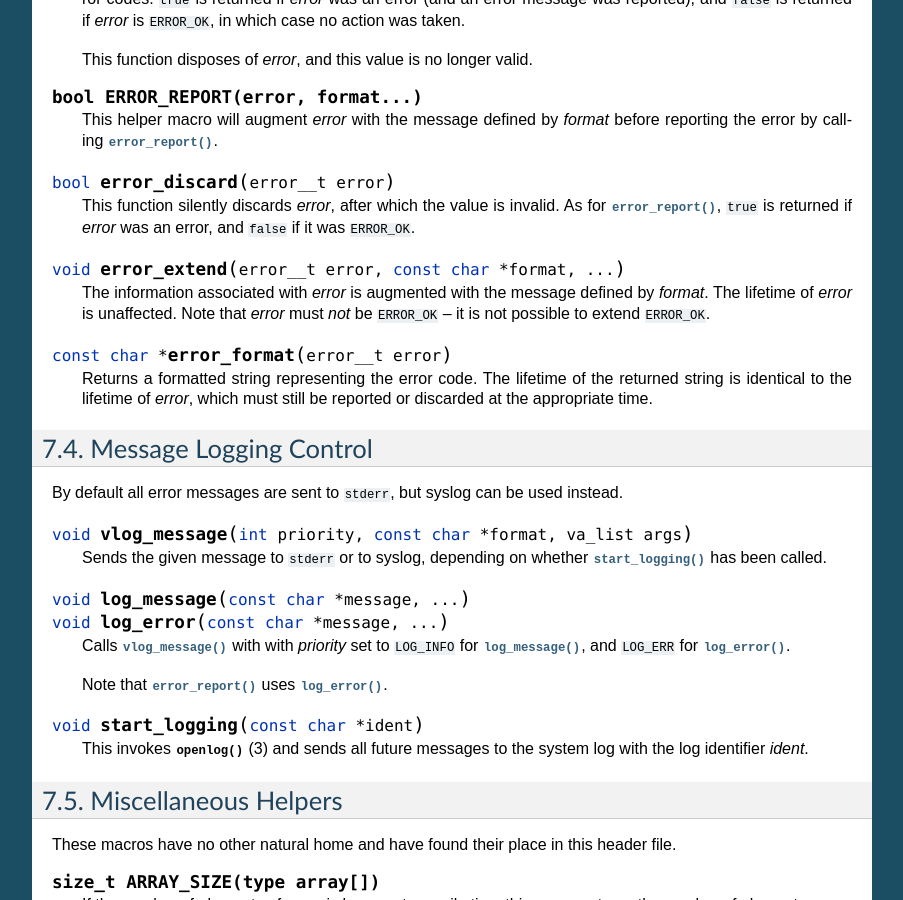
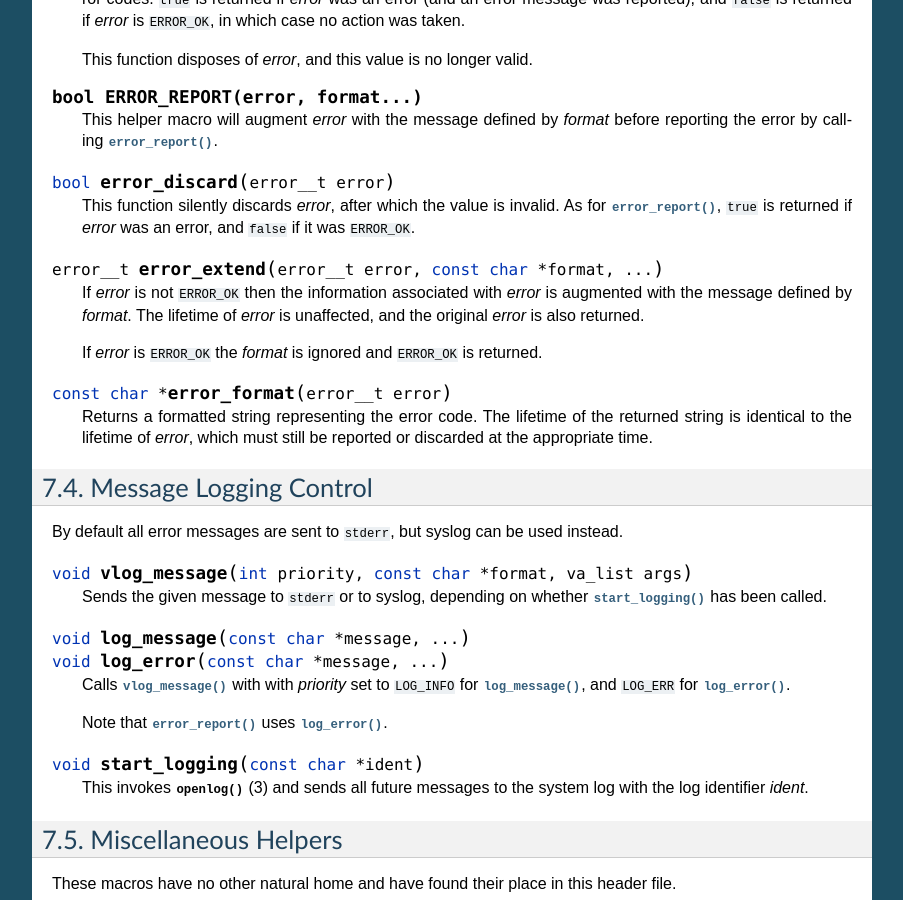
Before and after one commit to DiamondLightSource/epics_device, a Sphinx documentation site: the page built from docs/error.rst, in a window 1280 px wide and 900 px high, scrolled down 2874 px. Shown: the whole window, without its empty margins (198-1101 px from the left). Built offline with Sphinx 7.4.7, drawn with Linux system fonts in a browser that asks for light colours; the version number could not be read and is left out.

Commit message:
Fix long standing weakness in error_extend
Two changes to error_extend: first, allow ERROR_OK as an argument (and
treat this as a no-op), secondly, return the error passed as the result,
allowing function chaining of error results.

```diff
--- a/docs/error.rst
+++ b/docs/error.rst
@@ -197,12 +197,14 @@ managing error codes.
     As for :func:`error_report`, ``true`` is returned if `error` was an error,
     and ``false`` if it was ``ERROR_OK``.
 
-..  function:: void error_extend(error__t error, const char *format, ...)
+..  function:: error__t error_extend(error__t error, const char *format, ...)
 
-    The information associated with `error` is augmented with the message
-    defined by `format`.  The lifetime of `error` is unaffected.  Note that
-    `error` must *not* be ``ERROR_OK`` -- it is not possible to extend
-    ``ERROR_OK``.
+    If `error` is not ``ERROR_OK`` then the information associated with `error`
+    is augmented with the message defined by `format`.  The lifetime of `error`
+    is unaffected, and the original `error` is also returned.
+
+    If `error` is ``ERROR_OK`` the `format` is ignored and ``ERROR_OK`` is
+    returned.
 
 ..  function:: const char *error_format(error__t error)
 
```
Also changed, not shown: 2 other files.
